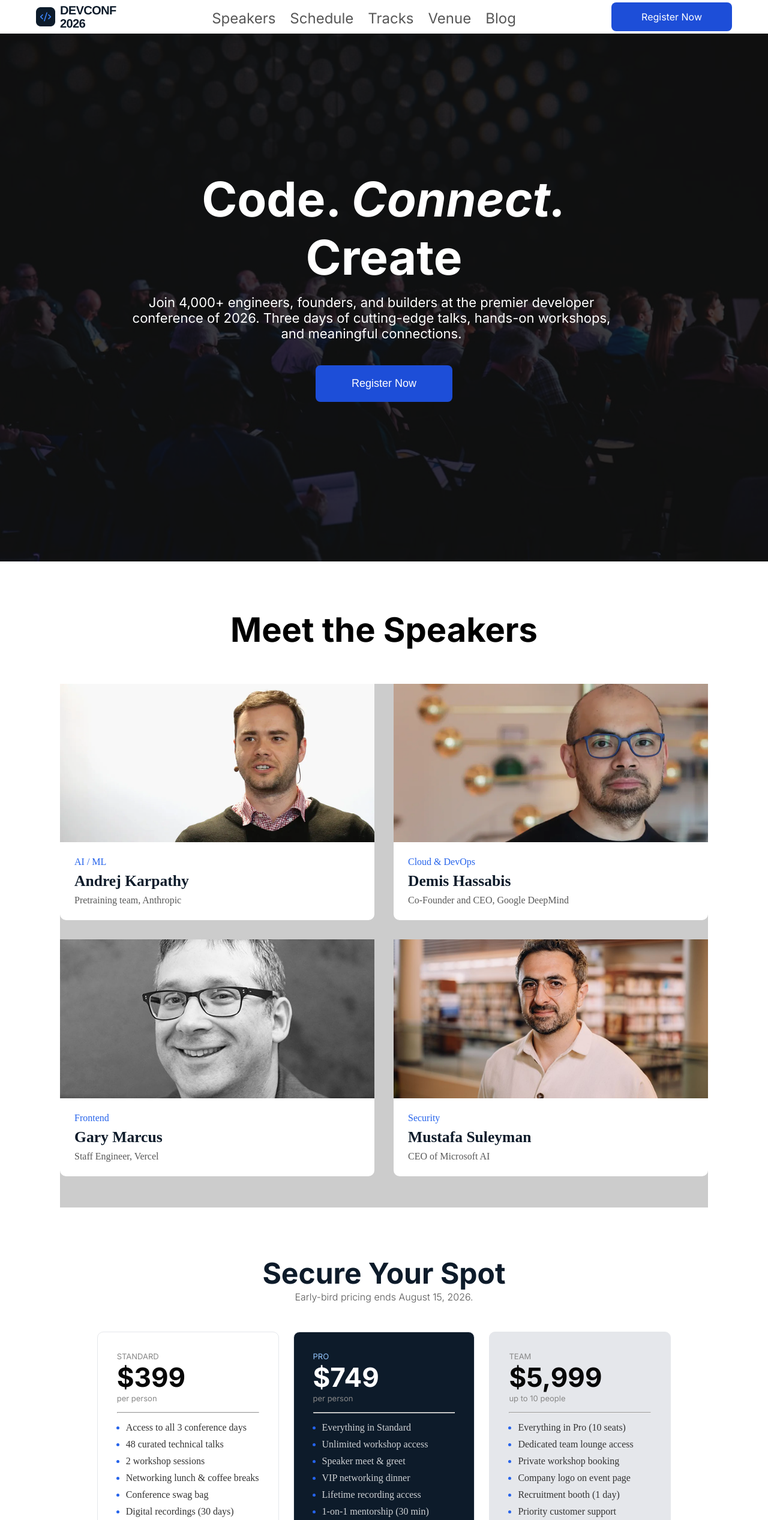
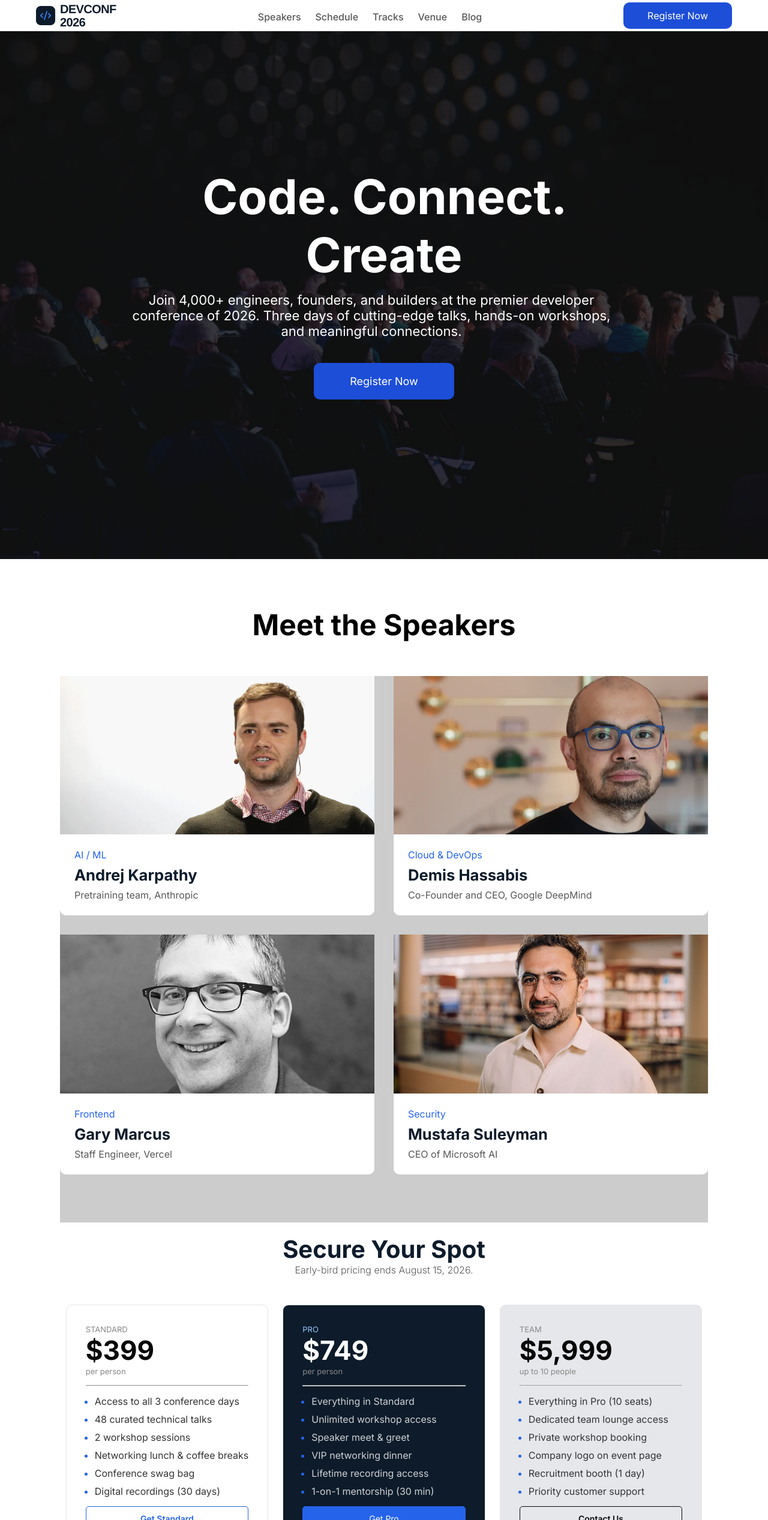
Before and after one commit to Sagorhowlader/b14-a1-devconf, a plain HTML site: page index.html in a window 1280 px wide. Shown: the top 2534 px of the page at 60% size. Drawn offline with Linux system fonts and the light colour scheme.

Commit message:
code refectore and fix css

```diff
--- a/css/style.css
+++ b/css/style.css
@@ -1,22 +1,11 @@
 * {
   margin: 0;
   padding: 0;
+  font-family: "Inter", sans-serif;
+  font-style: normal;
 }
 
 /* common button */
-.blue-btn {
-  background-color: #1d4ed8;
-  color: #ffffff;
-  padding: 14px 50px;
-  text-align: center;
-  border-radius: 8px;
-  border: none;
-}
-
-.common-font {
-  font-family: "Inter", sans-serif;
-  font-style: normal;
-}
 
 .header-container {
   max-width: 1200px;
@@ -24,14 +13,20 @@
   padding: 0 20px;
 }
 
+.blue-btn {
+  background-color: #1d4ed8;
+  color: #ffffff;
+  padding: 14px 50px;
+  text-align: center;
+  border-radius: 10px;
+  border: none;
+  cursor: pointer;
+}
+
 /* common element close  */
 
-/* navbar css */
-.nav-menu {
-  display: flex;
-  flex-grow: 1;
-  justify-content: center;
-}
+/* navbar css start */
+
 .nav-container {
   display: flex;
   justify-content: space-between;
@@ -39,15 +34,18 @@
   margin-top: 4px;
   padding: 0 20px;
 }
-.logo-min-image {
+.nav-menu {
+  display: flex;
+  flex-grow: 1;
+  justify-content: center;
+}
+
+.logo {
   max-width: 100%;
   height: auto;
 }
-.nav-logo {
-  display: flex;
-}
 
-.nav-link {
+.nav-item {
   display: flex;
   justify-content: space-between;
   align-items: center;
@@ -55,16 +53,16 @@
   list-style: none;
 }
 
-.nav-link a {
+.nav-item a {
   text-decoration: none;
   color: #575757;
-  font-weight: 400;
-  font-size: 1.5rem;
-  font-style: normal;
+  font-weight: 500;
+  font-size: 1rem;
 }
 .nav-register-btn {
-  font-size: 16px;
+  font-size: 1rem;
   margin-bottom: 4px;
+  padding: 12px 40px;
   cursor: pointer;
 }
 /* navbar css end  */
@@ -79,6 +77,7 @@
   min-height: 100vh;
   margin-bottom: 24px;
 }
+/* overlay apply */
 .hero::before {
   content: "";
   position: absolute;
@@ -99,7 +98,7 @@
   padding: 40px 20px;
 }
 
-.hero-container-text {
+.hero-text-container {
   max-width: 850px;
   text-align: center;
 }
@@ -107,7 +106,6 @@
 .hero h1 {
   color: #ffffffff;
   text-align: center;
-  font-family: "Inter", sans-serif;
   font-size: 5rem;
   font-weight: 700;
   margin-bottom: 14px;
@@ -115,10 +113,10 @@
 
 .hero p {
   color: #ffffffff;
+  text-align: center;
   max-width: 808px;
   font-size: 22px;
   font-weight: 400;
-  text-align: center;
 }
 .hero-btn-container {
   margin-top: 40px;
@@ -134,7 +132,7 @@
 /* meet-the-speakers css start */
 .meet-the-speakers {
   margin-top: 80px;
-  margin-bottom: 80px;
+  margin-bottom: 20px;
 }
 .meet-the-speakers-container {
   padding: 0 60px;
@@ -142,10 +140,9 @@
   flex-direction: column;
   align-items: center;
 }
-.meet-the-speakers-title {
-  font-family: "Inter", sans-serif;
+.meet-the-speakers-container h1 {
   text-align: center;
-  font-size: 56px;
+  font-size: 3rem;
   font-weight: 700;
   margin-bottom: 56px;
 }
@@ -155,8 +152,8 @@
   background-color: rgba(204, 204, 204);
   display: grid;
   grid-template-columns: repeat(2, 1fr);
-  grid-template-rows: 1fr 1fr 20px;
   gap: 32px;
+  padding-bottom: 80px;
 }
 
 .meet-the-speakers-card-info {
@@ -178,10 +175,6 @@
   gap: 8px;
 }
 
-.meet-the-speaker-department {
-  font-size: 1rem;
-  color: #2563eb;
-}
 .meet-the-speaker-department {
   color: #2563eb;
   font-size: 1rem;
@@ -211,14 +204,12 @@
   flex-direction: column;
 }
 .price-cart-title h1 {
-  font-family: "Inter", sans-serif;
   text-align: center;
-  font-size: 48px;
+  font-size: 2.5rem;
   font-weight: 700;
   color: #0d1b2a;
 }
 .price-cart-title span {
-  font-family: "Inter", sans-serif;
   color: #575757;
   text-align: center;
   font-size: 16px;
@@ -256,17 +247,14 @@
 }
 .price-card-info p {
   font-size: 13px;
-  font-family: "Inter";
   color: #888888;
 }
 .price-card-info h3 {
-  font-size: 44px;
-  font-family: "Inter";
+  font-size: 2.75rem;
   color: #070707;
 }
 .price-btn {
   padding: 11px 0;
-  font-family: "Inter";
   color: #2563eb;
   font-weight: 600;
   font-size: 14px;
@@ -318,14 +306,12 @@
 }
 
 .sponsors-header h2 {
-  font-family: "Inter", sans-serif;
   text-align: center;
   font-size: 48px;
   font-weight: 700;
   color: #0d1b2a;
 }
 .sponsors-header p {
-  font-family: "Inter", sans-serif;
   color: #575757;
   text-align: center;
   font-size: 16px;
--- a/index.html
+++ b/index.html
@@ -14,14 +14,14 @@
 </head>
 
 <body>
-  <!--nav section  -->
+  <!--nav section start -->
   <header class="header-container">
     <nav class="nav-container">
       <div>
-        <img class="logo-min-image" src="./assets/logo.png" alt="logo-mini" />
+        <img class="logo" src="./assets/logo.png" alt="logo" />
       </div>
       <div class="nav-menu">
-        <ul class="nav-link common-font">
+        <ul class="nav-item">
           <li><a href="#">Speakers</a></li>
           <li><a href="#">Schedule</a></li>
           <li><a href="#">Tracks</a></li>
@@ -30,7 +30,7 @@
         </ul>
       </div>
       <div>
-        <button class="blue-btn common-font nav-register-btn">
+        <button class="blue-btn nav-register-btn">
           Register Now
         </button>
       </div>
@@ -41,7 +41,7 @@
     <!-- hero section  -->
     <section class="hero">
       <div class="hero-container header-container">
-        <div class="hero-container-text common-font">
+        <div class="hero-text-container">
           <h1>Code. <i>Connect.</i> Create</h1>
           <p>
             Join 4,000+ engineers, founders, and builders at the premier
@@ -59,7 +59,7 @@
     <!-- meet-the-speakers start -->
     <section class="meet-the-speakers header-container">
       <div class="meet-the-speakers-container">
-        <h1 class="meet-the-speakers-title">
+        <h1>
           Meet the Speakers
         </h1>
         <div class="meet-the-speakers-cards">
@@ -102,7 +102,7 @@
     </section>
     <!-- meet-the-speakers end
 
-    <!--  price cart start -->
+<!-- price cart start -->
 
     <section class="price-cart header-container">
       <div class="price-cart-container">
```
